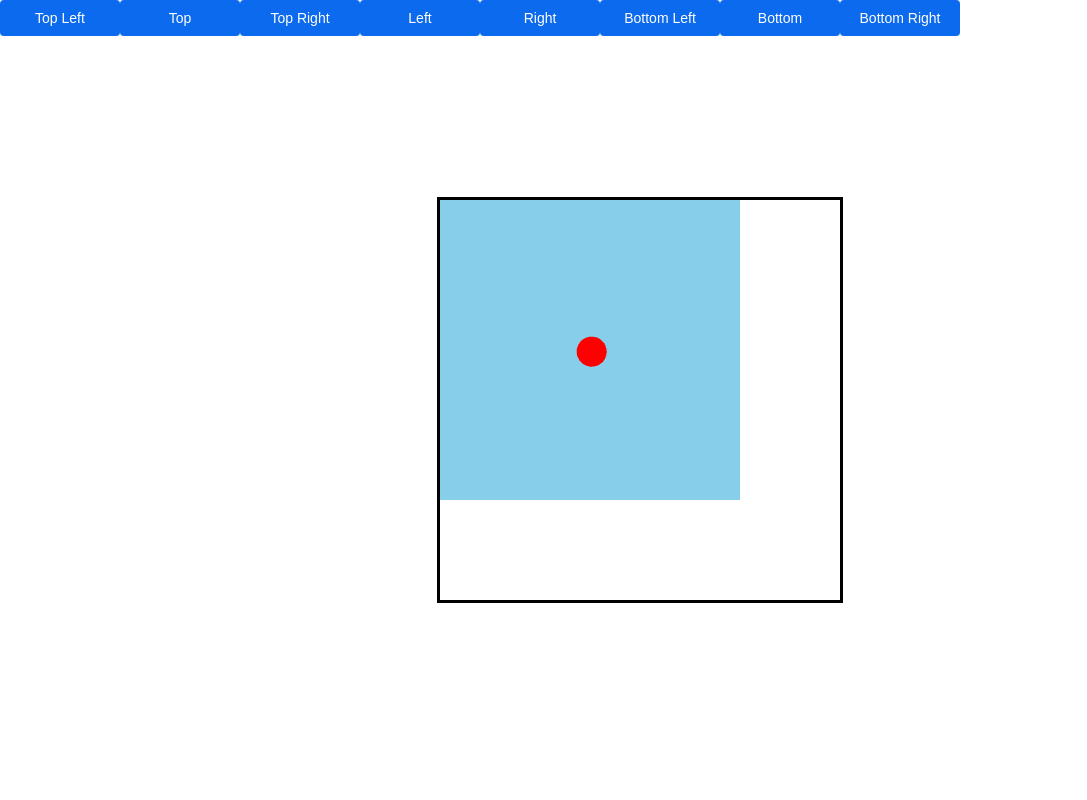
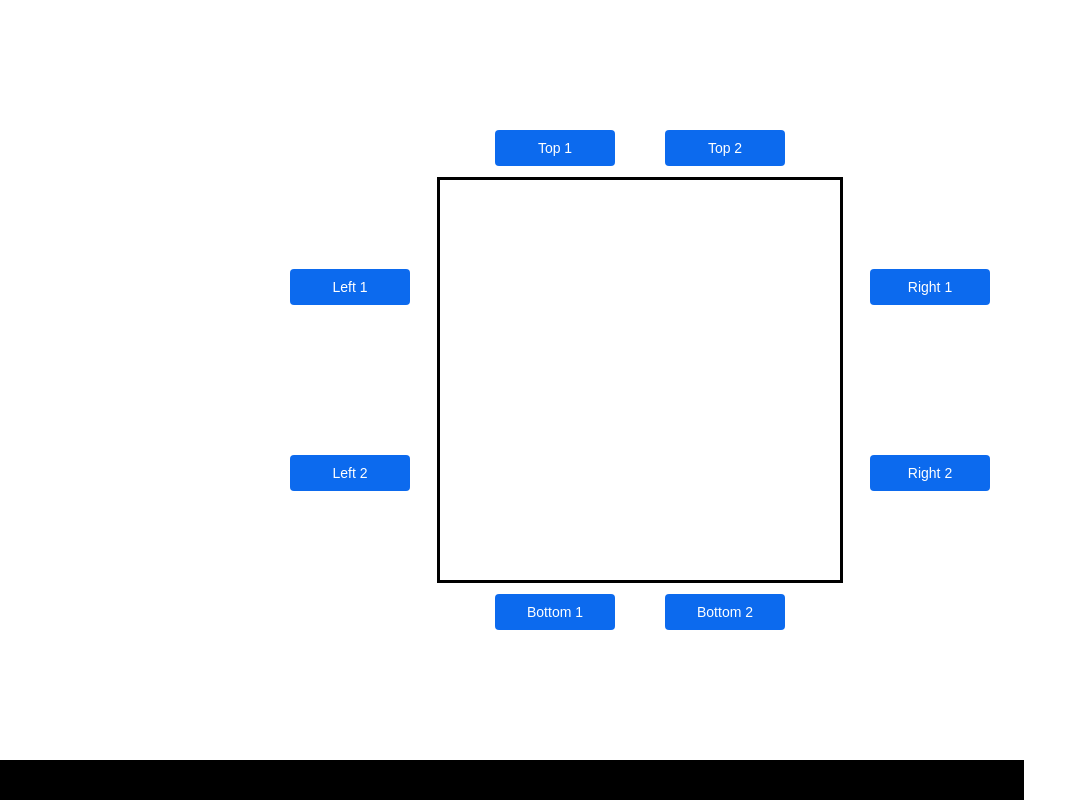
Before and after one commit to kamalkumarkumawat114/Bouncing_ball, a React (Create React App) app: page / in a window 1280 px wide. Shown: the top 800 px of the page, without its empty margins (0-1087 px from the left). Built offline with nearby package versions, Linux system fonts and the light colour scheme; no server answers.

Commit message:
Update App.js

```diff
--- a/src/App.js
+++ b/src/App.js
@@ -1,25 +1,52 @@
+import React, { useEffect, useRef } from 'react';
+import Phaser from 'phaser';
+import { gameConfig } from './config';
 import './App.css';
-import PhaserComponent from './Phaser';
 
 function App() {
-  const handleButtonClick = (position) => {
-    window.dispatchEvent(new CustomEvent('moveBall', { detail: position }));
+  const gameRef = useRef(null);
+
+  useEffect(() => {
+    gameRef.current = new Phaser.Game(gameConfig);
+
+    return () => {
+      if (gameRef.current) {
+        gameRef.current.destroy(true);
+      }
+    };
+  }, []);
+
+  const handleButtonClick = (direction) => {
+    const scene = gameRef.current?.scene.scenes[0];
+    if (scene) {
+      scene.bounceTowards(direction);
+    }
   };
 
   return (
-    <div className="App">
-      <div className="grid">
-        <button onClick={() => handleButtonClick('top-left')}>Top Left</button>
-        <button onClick={() => handleButtonClick('top')}>Top</button>
-        <button onClick={() => handleButtonClick('top-right')}>Top Right</button>
-        <button onClick={() => handleButtonClick('left')}>Left</button>
-        <div className="phaser-container">
-          <PhaserComponent />
+    <div className="game-container">
+      <div className="top-buttons">
+        <button onClick={() => handleButtonClick('topLeft')}>Top 1</button>
+        <button onClick={() => handleButtonClick('topRight')}>Top 2</button>
+      </div>
+
+      <div className="middle-section">
+        <div className="side-buttons left">
+          <button onClick={() => handleButtonClick('leftTop')}>Left 1</button>
+          <button onClick={() => handleButtonClick('leftBottom')}>Left 2</button>
         </div>
-        <button onClick={() => handleButtonClick('right')}>Right</button>
-        <button onClick={() => handleButtonClick('bottom-left')}>Bottom Left</button>
-        <button onClick={() => handleButtonClick('bottom')}>Bottom</button>
-        <button onClick={() => handleButtonClick('bottom-right')}>Bottom Right</button>
+
+        <div id="phaser-container" className="phaser-container"></div>
+
+        <div className="side-buttons right">
+          <button onClick={() => handleButtonClick('rightTop')}>Right 1</button>
+          <button onClick={() => handleButtonClick('rightBottom')}>Right 2</button>
+        </div>
+      </div>
+
+      <div className="bottom-buttons">
+        <button onClick={() => handleButtonClick('bottomLeft')}>Bottom 1</button>
+        <button onClick={() => handleButtonClick('bottomRight')}>Bottom 2</button>
       </div>
     </div>
   );
```
